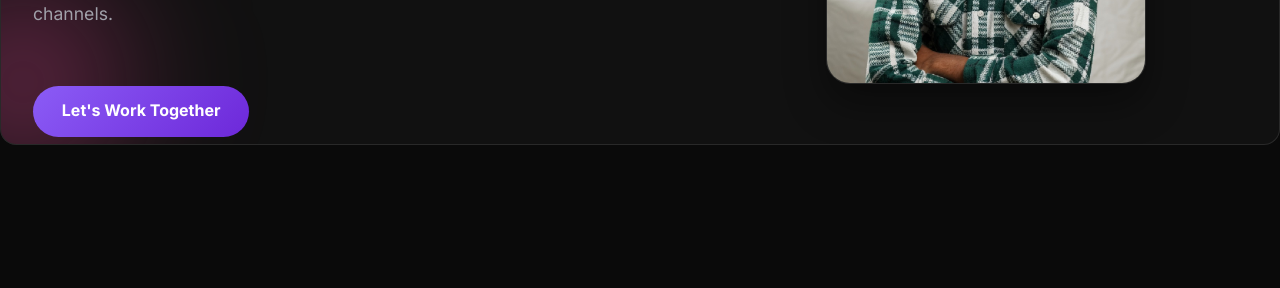
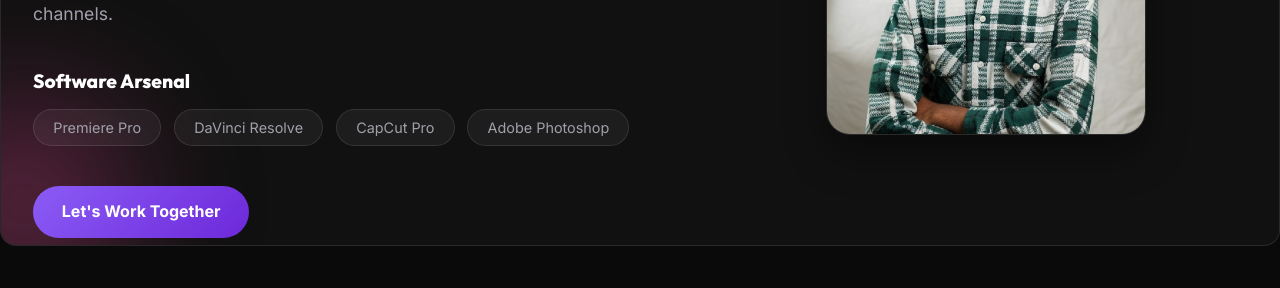
Before and after one commit to jnaneshwarareddy-satti/video-editing-portfolio, a React (Vite) app: page / in a window 1280 px wide. Shown: the part 1193-1481 px from the top of the page. Built offline with nearby package versions, Linux system fonts and the light colour scheme; no server answers; the database is empty.

Commit message:
Add Software Arsenal to About section

```diff
--- a/src/pages/Home.css
+++ b/src/pages/Home.css
@@ -174,6 +174,24 @@
   border-color: rgba(236, 72, 153, 0.4);
 }
 
+.software-badge {
+  background: rgba(255, 255, 255, 0.05);
+  border: 1px solid rgba(255, 255, 255, 0.1);
+  padding: 0.4rem 1.2rem;
+  border-radius: 50px;
+  font-size: 0.9rem;
+  color: var(--text-secondary);
+  transition: var(--transition-smooth);
+  cursor: default;
+}
+
+.software-badge:hover {
+  border-color: var(--accent);
+  color: var(--text-primary);
+  background: rgba(236, 72, 153, 0.1);
+  transform: translateY(-2px);
+}
+
 /* Pricing Section */
 .pricing-grid {
   display: grid;
--- a/src/pages/Home.jsx
+++ b/src/pages/Home.jsx
@@ -94,7 +94,16 @@ const Home = () => {
                 and generated my first $500. Now, I use this proven, algorithmic-driven editing
                 approach to help clients scale their own channels.
               </p>
-              <a href="mailto:jnaneshwarareddysatti@gmail.com" className="btn-primary" style={{ marginTop: '2rem', display: 'inline-block' }}>
+              <div className="software-stack" style={{ marginTop: '2.5rem' }}>
+                <h3 style={{ fontSize: '1.2rem', marginBottom: '1rem', color: 'var(--text-primary)' }}>Software Arsenal</h3>
+                <div style={{ display: 'flex', gap: '0.8rem', flexWrap: 'wrap' }}>
+                  <span className="software-badge">Premiere Pro</span>
+                  <span className="software-badge">DaVinci Resolve</span>
+                  <span className="software-badge">CapCut Pro</span>
+                  <span className="software-badge">Adobe Photoshop</span>
+                </div>
+              </div>
+              <a href="mailto:jnaneshwarareddysatti@gmail.com" className="btn-primary" style={{ marginTop: '2.5rem', display: 'inline-block' }}>
                 Let's Work Together
               </a>
             </div>
```
